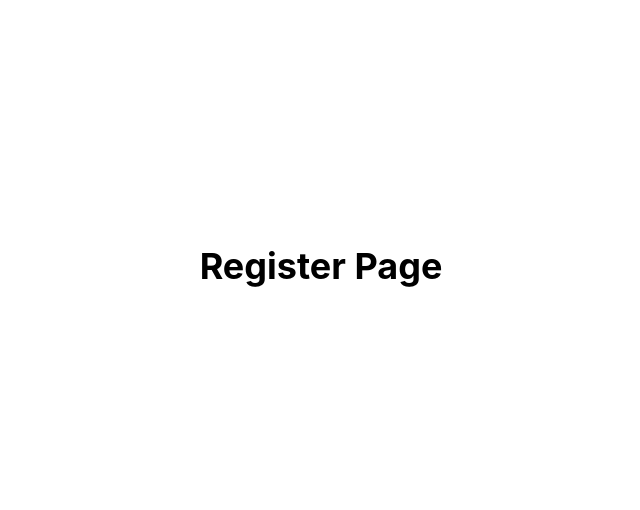
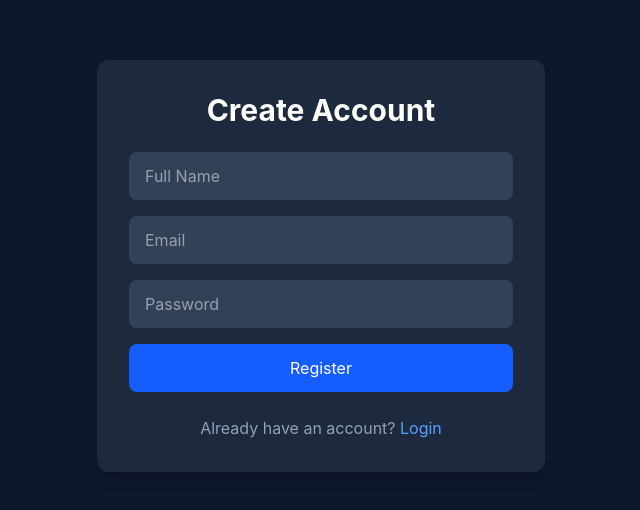
Before and after one commit to ShailendraS80/taskflow, a React (Vite) app in the folder client/: page /register in a window 1280 px wide. Shown: the part 134-644 px from the top of the page, without its empty margins (319-959 px from the left). Built offline with nearby package versions, Linux system fonts and the light colour scheme; no server answers.

Commit message:
Restore register page

```diff
--- a/client/package.json
+++ b/client/package.json
@@ -13,6 +13,7 @@
     "@dnd-kit/core": "^6.3.1",
     "@dnd-kit/sortable": "^10.0.0",
     "@dnd-kit/utilities": "^3.2.2",
+    "@google/generative-ai": "^0.24.1",
     "@tailwindcss/vite": "^4.3.1",
     "axios": "^1.18.1",
     "lucide-react": "^1.21.0",
--- a/client/src/api/axios.js
+++ b/client/src/api/axios.js
@@ -1,7 +1,7 @@
 import axios from "axios";
 
 const api = axios.create({
-  baseURL: "http://localhost:5000/api",
+  baseURL: import.meta.env.VITE_API_URL || "http://localhost:5000/api",
   headers: {
     "Content-Type": "application/json",
   },
--- /dev/null
+++ b/client/src/components/board/AIModal.jsx
@@ -0,0 +1,81 @@
+import { useState } from "react";
+import { generateTasks } from "../../services/aiService";
+
+function AIModal({ onClose }) {
+  const [prompt, setPrompt] = useState("");
+  const [result, setResult] = useState("");
+  const [loading, setLoading] = useState(false);
+
+  async function handleGenerate() {
+    if (!prompt.trim()) return;
+
+    try {
+      setLoading(true);
+
+      const response = await generateTasks(prompt);
+
+      setResult(response);
+    } catch (error) {
+  console.error(error);
+
+  if (
+    error.message &&
+    error.message.includes("429")
+  ) {
+    alert(
+      "Gemini API quota exceeded. Please use another API key or enable billing in Google AI Studio."
+    );
+  } else {
+    alert("Failed to generate tasks.");
+  }
+}
+  }
+
+  return (
+    <div className="fixed inset-0 bg-black/60 flex justify-center items-center z-50">
+
+      <div className="bg-slate-900 rounded-xl p-6 w-full max-w-2xl">
+
+        <h2 className="text-2xl font-bold text-white mb-5">
+          🤖 AI Task Generator
+        </h2>
+
+        <textarea
+          rows="5"
+          placeholder="Example: Build an Ecommerce Website"
+          value={prompt}
+          onChange={(e) => setPrompt(e.target.value)}
+          className="w-full bg-slate-800 text-white rounded-lg p-4"
+        />
+
+        <div className="flex gap-3 mt-5">
+
+          <button
+            onClick={handleGenerate}
+            className="bg-blue-600 hover:bg-blue-700 text-white px-5 py-2 rounded-lg"
+          >
+            {loading ? "Generating..." : "Generate"}
+          </button>
+
+          <button
+            onClick={onClose}
+            className="bg-slate-700 text-white px-5 py-2 rounded-lg"
+          >
+            Close
+          </button>
+
+        </div>
+
+        {result && (
+          <div className="mt-6 bg-slate-800 rounded-lg p-4 whitespace-pre-wrap text-white">
+            {result}
+          </div>
+        )}
+
+      </div>
+
+    </div>
+  );
+}
+
+export default AIModal;
--- a/client/src/main.jsx
+++ b/client/src/main.jsx
@@ -1,5 +1,7 @@
 import { StrictMode } from "react";
 import { createRoot } from "react-dom/client";
+import { Toaster } from "react-hot-toast";
+
 import "./index.css";
 import App from "./App";
 import { AuthProvider } from "./context/AuthContext";
@@ -7,7 +9,34 @@ import { AuthProvider } from "./context/AuthContext";
 createRoot(document.getElementById("root")).render(
   <StrictMode>
     <AuthProvider>
+
       <App />
+
+      <Toaster
+        position="top-right"
+        reverseOrder={false}
+        toastOptions={{
+          duration: 3000,
+          style: {
+            background: "#0f172a",
+            color: "#fff",
+            border: "1px solid #334155",
+          },
+          success: {
+            iconTheme: {
+              primary: "#22c55e",
+              secondary: "#fff",
+            },
+          },
+          error: {
+            iconTheme: {
+              primary: "#ef4444",
+              secondary: "#fff",
+            },
+          },
+        }}
+      />
+
     </AuthProvider>
   </StrictMode>
 );
--- a/client/src/pages/Board.jsx
+++ b/client/src/pages/Board.jsx
@@ -1,10 +1,12 @@
 import { useEffect, useMemo, useState } from "react";
 import { useParams } from "react-router-dom";
+import toast from "react-hot-toast";
 
 import DashboardLayout from "../components/layout/DashboardLayout";
 import Column from "../components/board/Column";
 import CreateTaskModal from "../components/board/CreateTaskModal";
 import EditTaskModal from "../components/board/EditTaskModal";
+import AIModal from "../components/board/AIModal";
 
 import { useAuth } from "../context/AuthContext";
 import {
@@ -29,6 +31,8 @@ function Board() {
   const [search, setSearch] = useState("");
   const [filter, setFilter] = useState("All");
 
+  const [showAI, setShowAI] = useState(false);
+
   useEffect(() => {
     loadTasks();
   }, []);
@@ -39,13 +43,20 @@ function Board() {
       setTasks(data.tasks);
     } catch (error) {
       console.error(error);
+      toast.error("Failed to load tasks");
     }
   }
 
   async function handleCreateTask(taskData) {
+    try {
       await createTask(taskData, token);
       setShowCreateModal(false);
       loadTasks();
+      toast.success("Task created successfully");
+    } catch (error) {
+      console.error(error);
+      toast.error("Failed to create task");
+    }
   }
 
   function handleEdit(task) {
@@ -54,22 +65,40 @@ function Board() {
   }
 
   async function handleSave(updatedData) {
+    try {
       await updateTask(selectedTask._id, updatedData, token);
       setShowEditModal(false);
       setSelectedTask(null);
       loadTasks();
+      toast.success("Task updated successfully");
+    } catch (error) {
+      console.error(error);
+      toast.error("Failed to update task");
+    }
   }
 
   async function handleDelete(taskId) {
     if (!window.confirm("Delete this task?")) return;
 
+    try {
       await deleteTask(taskId, token);
       loadTasks();
+      toast.success("Task deleted successfully");
+    } catch (error) {
+      console.error(error);
+      toast.error("Failed to delete task");
+    }
   }
 
   async function handleStatusChange(taskId, status) {
+    try {
       await updateTaskStatus(taskId, status, token);
       loadTasks();
+      toast.success("Task status updated");
+    } catch (error) {
+      console.error(error);
+      toast.error("Failed to update task status");
+    }
   }
 
   const filteredTasks = useMemo(() => {
@@ -112,6 +141,14 @@ function Board() {
           </p>
         </div>
 
+        <div className="flex gap-3">
+          <button
+            onClick={() => setShowAI(true)}
+            className="bg-purple-600 hover:bg-purple-700 text-white px-5 py-2 rounded-lg"
+          >
+            🤖 AI Tasks
+          </button>
+
           <button
             onClick={() => setShowCreateModal(true)}
             className="bg-blue-600 hover:bg-blue-700 text-white px-5 py-2 rounded-lg"
@@ -119,24 +156,20 @@ function Board() {
             + Add Task
           </button>
         </div>
+      </div>
 
       <div className="grid md:grid-cols-2 gap-4 mb-8">
-
         <input
           type="text"
           placeholder="🔍 Search tasks..."
           value={search}
-          onChange={(e) =>
-            setSearch(e.target.value)
-          }
+          onChange={(e) => setSearch(e.target.value)}
           className="bg-slate-800 text-white rounded-lg px-4 py-3"
         />
 
         <select
           value={filter}
-          onChange={(e) =>
-            setFilter(e.target.value)
-          }
+          onChange={(e) => setFilter(e.target.value)}
           className="bg-slate-800 text-white rounded-lg px-4 py-3"
         >
           <option>All</option>
@@ -144,11 +177,9 @@ function Board() {
           <option>Medium</option>
           <option>High</option>
         </select>
-
       </div>
 
       <div className="grid lg:grid-cols-3 gap-6">
-
         <Column
           title="Todo"
           tasks={todo}
@@ -172,7 +203,6 @@ function Board() {
           onDelete={handleDelete}
           onStatusChange={handleStatusChange}
         />
-
       </div>
 
       {showCreateModal && (
@@ -194,6 +224,11 @@ function Board() {
         />
       )}
 
+      {showAI && (
+        <AIModal
+          onClose={() => setShowAI(false)}
+        />
+      )}
     </DashboardLayout>
   );
 }
--- a/client/src/pages/auth/Register.jsx
+++ b/client/src/pages/auth/Register.jsx
@@ -1,7 +1,112 @@
+import { useState } from "react";
+import { Link, useNavigate } from "react-router-dom";
+import toast from "react-hot-toast";
+
+import { useAuth } from "../../context/AuthContext";
+
 function Register() {
+  const navigate = useNavigate();
+  const { register } = useAuth();
+
+  const [formData, setFormData] = useState({
+    name: "",
+    email: "",
+    password: "",
+  });
+
+  const [loading, setLoading] = useState(false);
+
+  function handleChange(e) {
+    setFormData({
+      ...formData,
+      [e.target.name]: e.target.value,
+    });
+  }
+
+  async function handleSubmit(e) {
+    e.preventDefault();
+
+    try {
+      setLoading(true);
+
+      await register(formData);
+
+      toast.success("Registration successful!");
+
+      navigate("/dashboard");
+    } catch (error) {
+      toast.error(
+        error.response?.data?.message || "Registration failed"
+      );
+    } finally {
+      setLoading(false);
+    }
+  }
+
   return (
-    <div className="min-h-screen flex items-center justify-center">
-      <h1 className="text-4xl font-bold">Register Page</h1>
+    <div className="min-h-screen flex items-center justify-center bg-slate-900 px-4">
+      <div className="w-full max-w-md bg-slate-800 rounded-xl p-8 shadow-lg">
+
+        <h1 className="text-3xl font-bold text-center text-white mb-6">
+          Create Account
+        </h1>
+
+        <form
+          onSubmit={handleSubmit}
+          className="space-y-4"
+        >
+
+          <input
+            type="text"
+            name="name"
+            placeholder="Full Name"
+            value={formData.name}
+            onChange={handleChange}
+            required
+            className="w-full bg-slate-700 text-white px-4 py-3 rounded-lg outline-none"
+          />
+
+          <input
+            type="email"
+            name="email"
+            placeholder="Email"
+            value={formData.email}
+            onChange={handleChange}
+            required
+            className="w-full bg-slate-700 text-white px-4 py-3 rounded-lg outline-none"
+          />
+
+          <input
+            type="password"
+            name="password"
+            placeholder="Password"
+            value={formData.password}
+            onChange={handleChange}
+            required
+            className="w-full bg-slate-700 text-white px-4 py-3 rounded-lg outline-none"
+          />
+
+          <button
+            type="submit"
+            disabled={loading}
+            className="w-full bg-blue-600 hover:bg-blue-700 text-white py-3 rounded-lg"
+          >
+            {loading ? "Creating Account..." : "Register"}
+          </button>
+
+        </form>
+
+        <p className="text-slate-400 text-center mt-6">
+          Already have an account?{" "}
+          <Link
+            to="/login"
+            className="text-blue-400 hover:underline"
+          >
+            Login
+          </Link>
+        </p>
+
+      </div>
     </div>
   );
 }
--- /dev/null
+++ b/client/src/services/aiService.js
@@ -0,0 +1,31 @@
+import { GoogleGenerativeAI } from "@google/generative-ai";
+
+const apiKey = import.meta.env.VITE_GEMINI_API_KEY;
+
+const genAI = new GoogleGenerativeAI(apiKey);
+
+// Updated model
+const model = genAI.getGenerativeModel({
+  model: "gemini-2.0-flash",
+});
+
+export async function generateTasks(prompt) {
+  try {
+    const result = await model.generateContent(`
+Break the following project into small actionable todo tasks.
+
+Project:
+${prompt}
+
+Rules:
+- Return only bullet points.
+- Keep each task short.
+- Do not add explanations.
+`);
+
+    return result.response.text();
+  } catch (error) {
+    console.error("Gemini Error:", error);
+    throw error;
+  }
+}
```
Also changed, not shown: 2 other files (tests, documents, lock files or other folders). Lines whose indentation alone changed are shown as unchanged.
